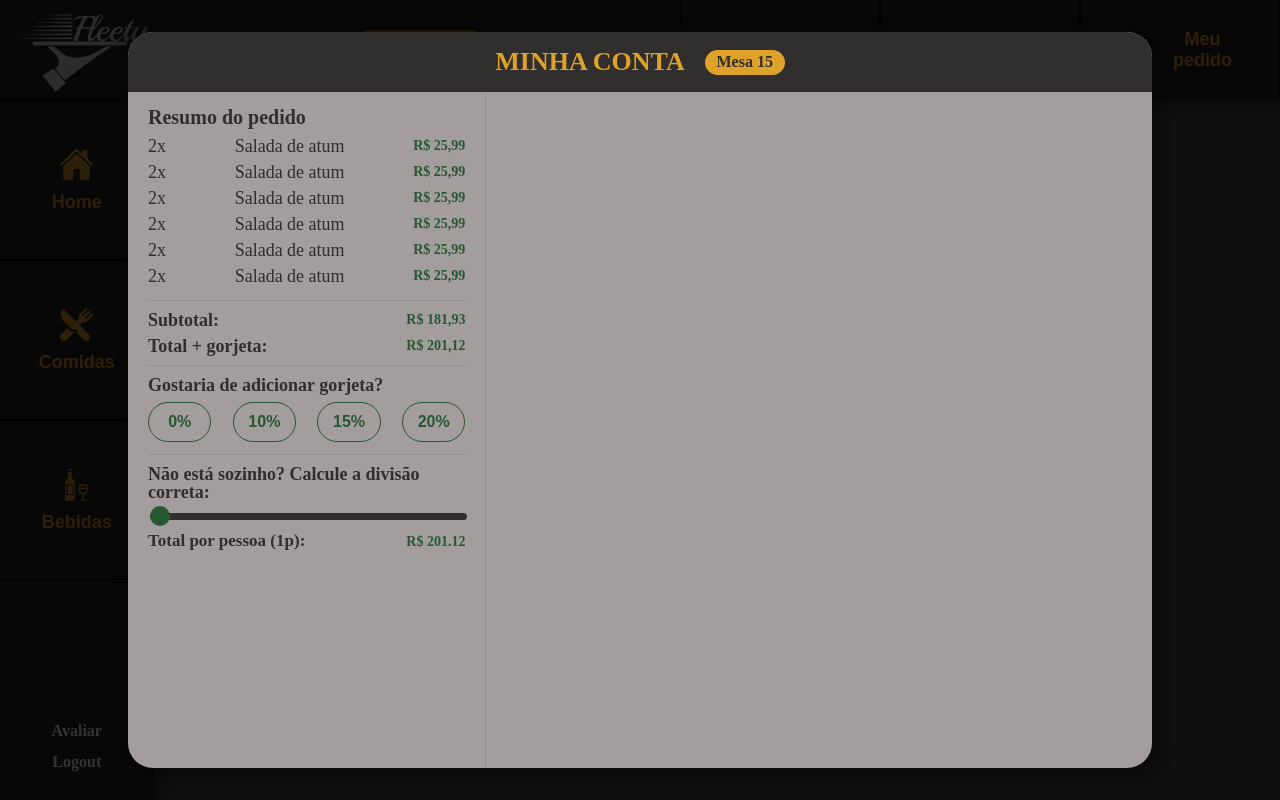
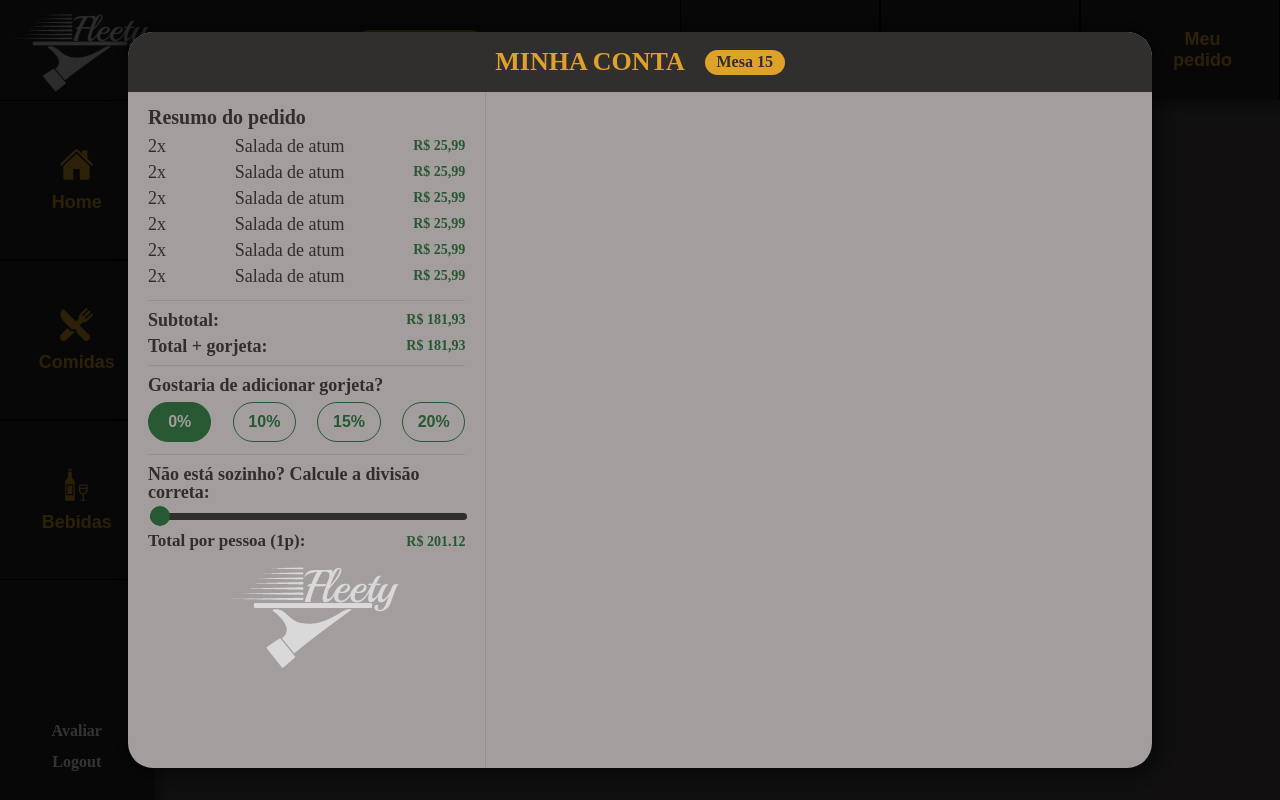
Before and after one commit to FilipeGarroteDev/Fleety-AutoService-Fullstack, a React (Create React App) app: page /checkout in a window 1280 px wide. Built offline with nearby package versions, Linux system fonts and the light colour scheme.

Commit message:
feat: added logic on tips buttons to change the value dynamically

```diff
--- a/src/pages/AccountPage/ResumeSection.jsx
+++ b/src/pages/AccountPage/ResumeSection.jsx
@@ -1,5 +1,6 @@
 import { useState } from 'react';
 import styled from 'styled-components';
+import fleetyLogo from '../../assets/images/fleetyLogo.png';
 
 export default function ResumeSection() {
   const mockOrders = [
@@ -40,7 +41,9 @@ export default function ResumeSection() {
       value: 2599,
     },
   ];
+  const mocketTotalValue = 18193;
   const [peopleQuantity, setPeopleQuantity] = useState(1);
+  const [tipValue, setTipValue] = useState(1);
 
   function selectPeopleQuantity(e) {
     setPeopleQuantity(e.target.value);
@@ -61,16 +64,26 @@ export default function ResumeSection() {
         </div>
         <div>
           <h3>Total + gorjeta:</h3>
-          <span>R$ 201,12</span>
+          <span>
+            {((mocketTotalValue * tipValue) / 100).toLocaleString('pt-BR', { style: 'currency', currency: 'BRL' })}
+          </span>
         </div>
       </Subtotal>
       <TipsContainer>
         <h3>Gostaria de adicionar gorjeta?</h3>
         <div>
-          <button>0%</button>
-          <button>10%</button>
-          <button>15%</button>
-          <button>20%</button>
+          <TipButton onClick={() => setTipValue(1)} tipValue={tipValue} thisTip={1}>
+            0%
+          </TipButton>
+          <TipButton onClick={() => setTipValue(1.1)} tipValue={tipValue} thisTip={1.1}>
+            10%
+          </TipButton>
+          <TipButton onClick={() => setTipValue(1.15)} tipValue={tipValue} thisTip={1.15}>
+            15%
+          </TipButton>
+          <TipButton onClick={() => setTipValue(1.2)} tipValue={tipValue} thisTip={1.2}>
+            20%
+          </TipButton>
         </div>
       </TipsContainer>
       <SplitContainer>
@@ -78,9 +91,10 @@ export default function ResumeSection() {
         <input type="range" min="1" max="15" value={peopleQuantity} onChange={selectPeopleQuantity} />
         <div>
           <h3>Total por pessoa {`(${peopleQuantity}p)`}:</h3>
-          <span>{'R$ '+(201.12 / peopleQuantity).toFixed(2)}</span>
+          <span>{'R$ ' + (201.12 / peopleQuantity).toFixed(2)}</span>
         </div>
       </SplitContainer>
+      <img src={fleetyLogo} alt="logo" />
     </ResumeContainer>
   );
 }
@@ -115,6 +129,10 @@ const ResumeContainer = styled.div`
     flex-direction: column;
     gap: 8px;
     margin-bottom: 15px;
+  }
+
+  > img {
+    margin-left: 65px;
   }
 `;
 
@@ -180,17 +198,22 @@ const TipsContainer = styled.footer`
     display: flex;
     justify-content: space-between;
     align-items: center;
+  }
+`;
 
-    > button {
+const TipButton = styled.button`
   width: 20%;
   height: 40px;
   border: 1px solid #275832;
   border-radius: 25px;
-      background-color: #a39d9d;
-      color: #275832;
+  background-color: ${(props) => (props.tipValue === props.thisTip ? '#275832' : '#a39d9d')};
+  color: ${(props) => (props.tipValue === props.thisTip ? '#a39d9d' : '#275832')};
   font-size: 16px;
   font-weight: 700;
-    }
+
+  &:hover{
+    cursor: pointer;
+    filter: brightness(1.1);
   }
 `;
 
```
Also changed, not shown: src/pages/AccountPage/PaymentSection.jsx (added). Lines whose indentation alone changed are shown as unchanged.
